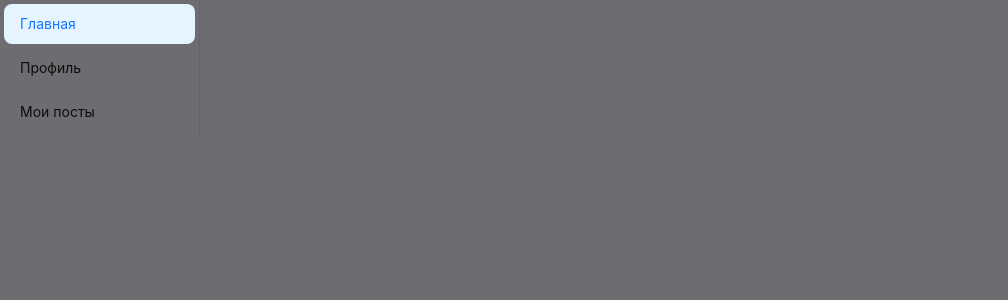
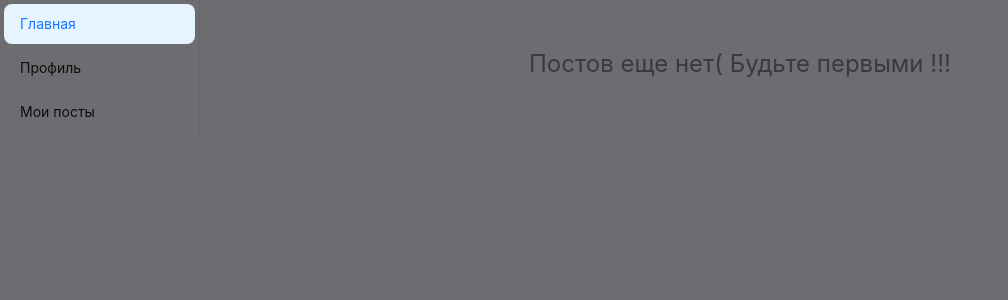
Before and after one commit to mam1nmodnik/my-next-app, a Next.js app: page / in a window 1280 px wide. Shown: the top 300 px of the page, without its empty margins (0-1008 px from the left). Built offline with nearby package versions, Linux system fonts and the light colour scheme.

Commit message:
feat | information about posts that are not created by users

```diff
--- a/src/app/page.tsx
+++ b/src/app/page.tsx
@@ -7,7 +7,12 @@ export default function Home() {
   return (
     <div className="flex flex-col w-full gap-4 h-[100vh] ">
       <div className="flex flex-col items-center gap-4 w-full overflow-y-auto pb-28 relative mt-2 ">
-        {posts.map((post) => (
+        {posts?.length == 0 ? (
+          <h1 className="mt-10 lg:text-2xl flex items-center text-xl text-center magic-black ">
+            Постов еще нет( Будьте первыми !!!
+          </h1>
+        ) : (
+          posts.map((post) => (
             <div
               key={post.key}
               className="flex flex-col justify-between font-sans gap-2 p-4 rounded-[24px] min-h-[200px] w-[80%] glass"
@@ -25,7 +30,8 @@ export default function Home() {
                 </p>
               </div>
             </div>
-        ))}
+          ))
+        )}
       </div>
     </div>
   );
```
Lines whose indentation alone changed are shown as unchanged.
